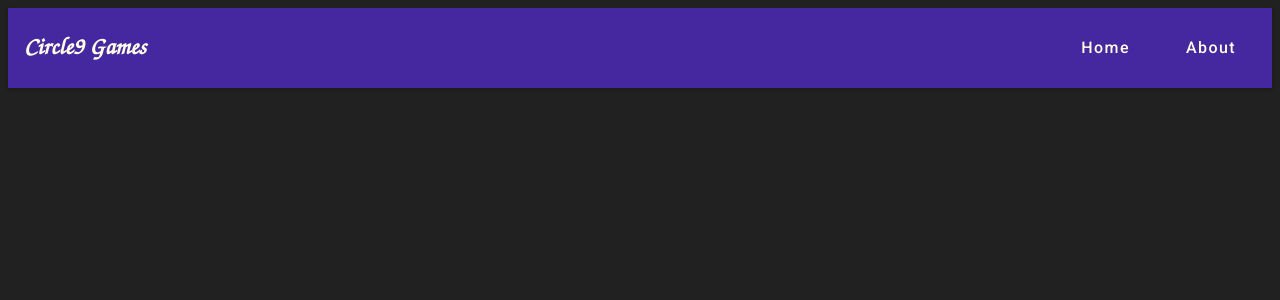
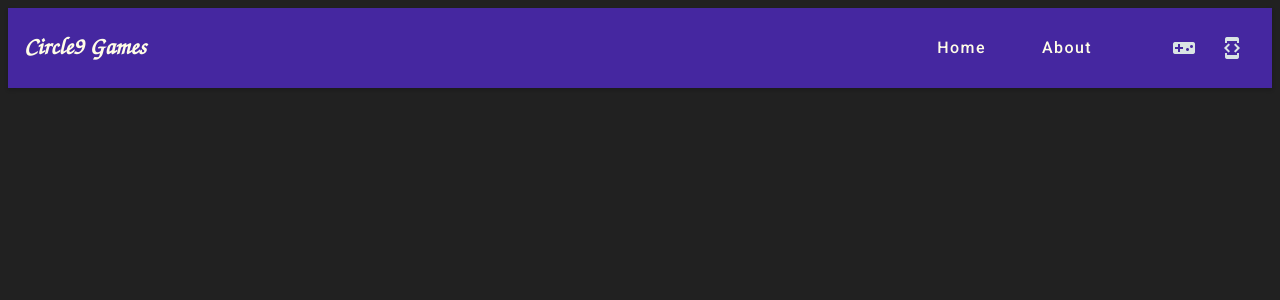
Before and after one commit to GeorgLambart/circle-9-page, an Angular app: page / in a window 1280 px wide. Shown: the top 300 px of the page. Built offline with nearby package versions, Linux system fonts and the light colour scheme.

Commit message:
add icon container dummy

```diff
--- a/src/app/nav-bar/nav-bar.component.html
+++ b/src/app/nav-bar/nav-bar.component.html
@@ -3,4 +3,12 @@
     <span class="spacer"></span>
     <button mat-button routerLink="/home">Home</button>
     <button mat-button routerLink="/about">About</button>
+    <div class="icon-container">
+        <button mat-icon-button aria-label="Placeholder Steam Icon">
+            <mat-icon>videogame_asset</mat-icon>
+          </button>
+          <button mat-icon-button aria-label="Placeholder GitHub Icon">
+            <mat-icon>developer_mode</mat-icon>
+          </button>
+    </div>
 </mat-toolbar>
--- a/src/app/nav-bar/nav-bar.component.scss
+++ b/src/app/nav-bar/nav-bar.component.scss
@@ -22,3 +22,7 @@ mat-toolbar {
 .spacer {
     flex: 1 1 auto;
 }
+
+.icon-container {
+    margin-left: 2rem;
+}
--- a/src/app/nav-bar/nav-bar.component.ts
+++ b/src/app/nav-bar/nav-bar.component.ts
@@ -2,11 +2,12 @@ import { Component } from '@angular/core';
 import { MatToolbarModule } from '@angular/material/toolbar';
 import { MatButtonModule } from '@angular/material/button';
 import { RouterLink } from '@angular/router';
+import { MatIconModule } from '@angular/material/icon';
 
 @Component({
   selector: 'app-nav-bar',
   standalone: true,
-  imports: [MatToolbarModule, MatButtonModule, RouterLink],
+  imports: [MatToolbarModule, MatButtonModule, RouterLink, MatIconModule ],
   templateUrl: './nav-bar.component.html',
   styleUrl: './nav-bar.component.scss'
 })
```
Lines whose indentation alone changed are shown as unchanged.
